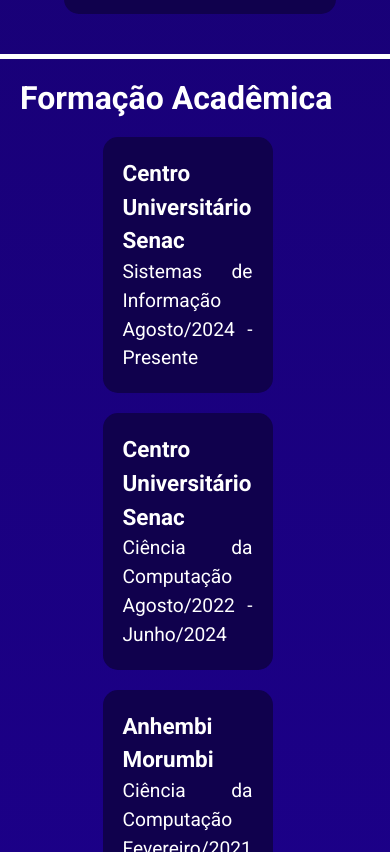
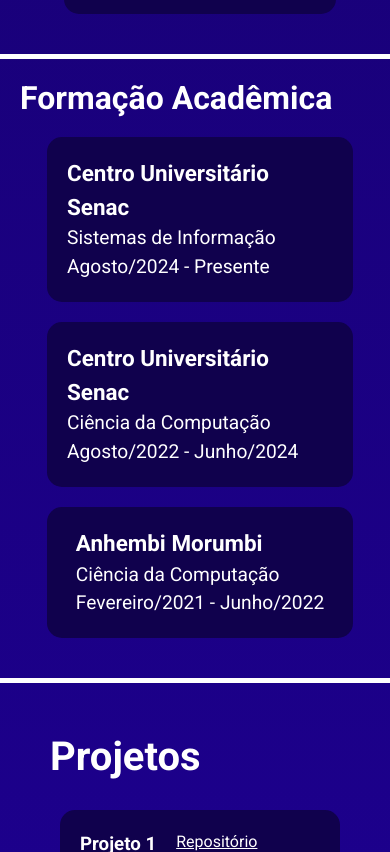
Before and after one commit to MatheusRodri/web_my-portfolio_nx, a Next.js app: page / in a window 390 px wide. Shown: the part 2452-3304 px from the top of the page. Built offline with nearby package versions, Linux system fonts and the light colour scheme.

Commit message:
add margin right 0 in academy component

```diff
--- a/src/components/Academic/style.module.css
+++ b/src/components/Academic/style.module.css
@@ -23,10 +23,17 @@
     .academic {
         width: 50%;
         margin-bottom: 20px;
+        margin-right: 0;
         display: flex;
         flex-direction: column;
         align-items: center;
+    }
+}
 
+@media screen and (max-width: 900px) {
+    .academic {
+        width: 90%;
+        margin-right: 0;
     }
 
 }
```
